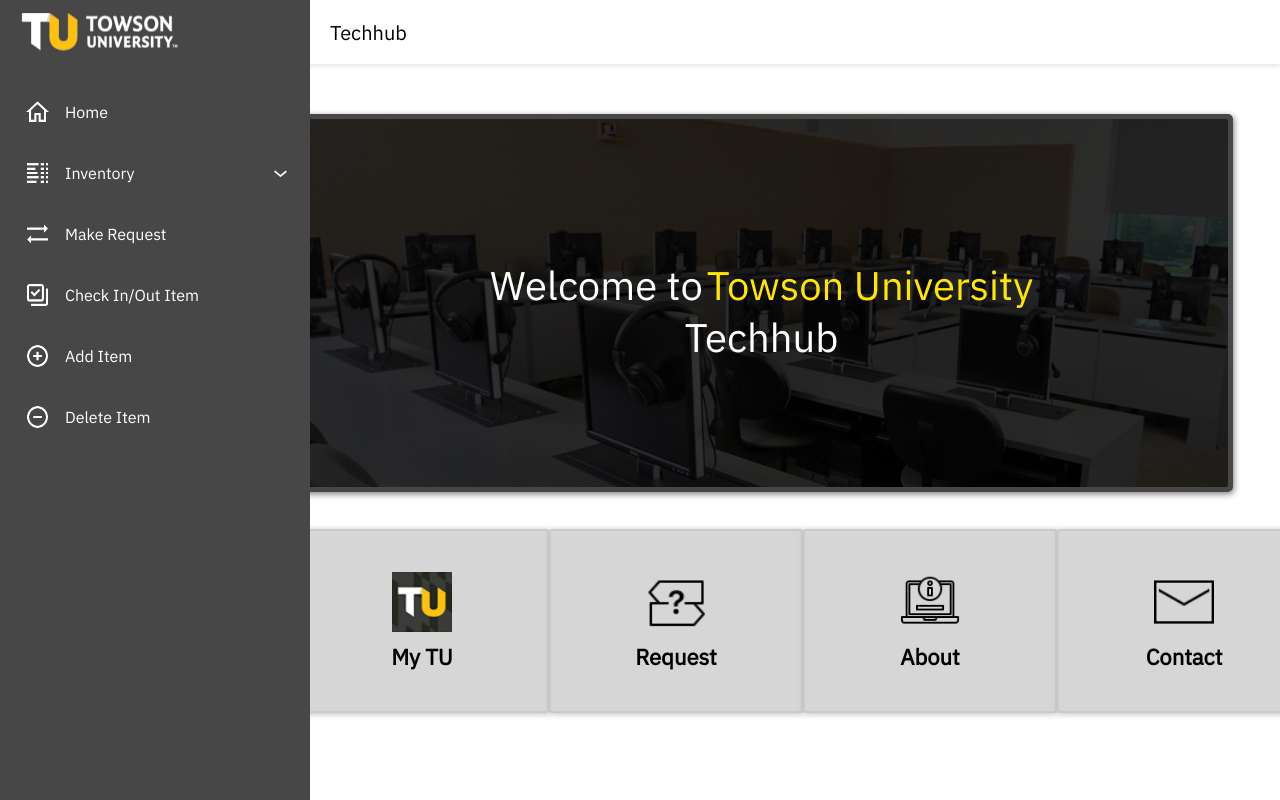
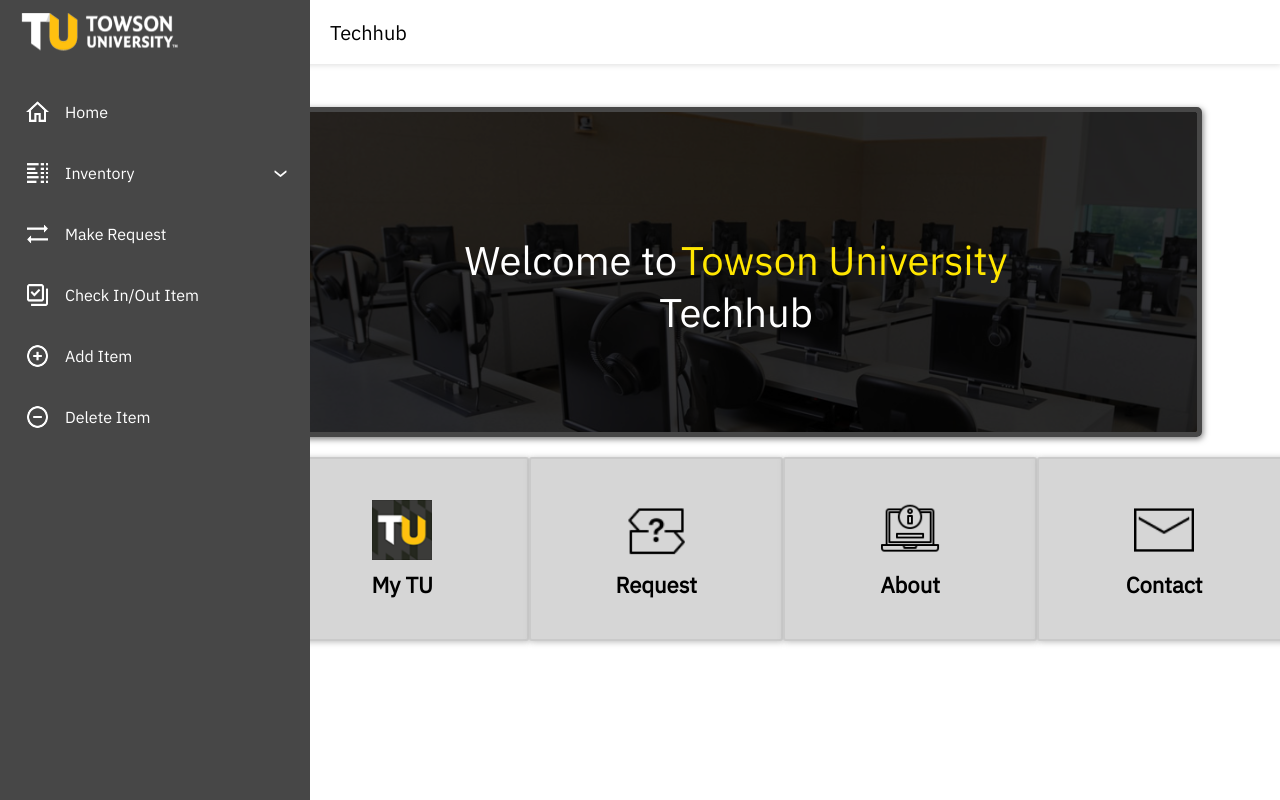
Before and after one commit to tterBrett/Team-Delta, a plain HTML site: page front-end/pages/index.html in a window 1280 px wide. Drawn offline with Linux system fonts and the light colour scheme.

Commit message:
viewport height and width replacing % for content-home & main

```diff
--- a/front-end/styles/styles.css
+++ b/front-end/styles/styles.css
@@ -127,8 +127,8 @@
 
 .main {
   position: fixed;
-  left: 19%;
-  top: 8%;
+  left: 17.5vw;
+  top: 8vh;
   right: 0;
   bottom: 0;
 }
@@ -143,15 +143,29 @@
   background-color: rgb(231,231,231);
 }
 
+/* #content-home{
+  display: flex;
+  justify-content: center;
+  align-items: center;
+  height: 80vh;
+  width: 80vw;
+  flex-direction: column;
+
+} */
+
 #content-home{
   display: flex;
   justify-content: center;
   align-items: center;
-  height: 100%;
-  width: 100%;
+  height: 80vh;
+  width: 80vw;
   flex-direction: column;
+  position: absolute;
+  top: 0;
+  left: 0;
+  box-sizing: border-box;
+}
 
-}
 
 #content{
   text-align: center;
```
